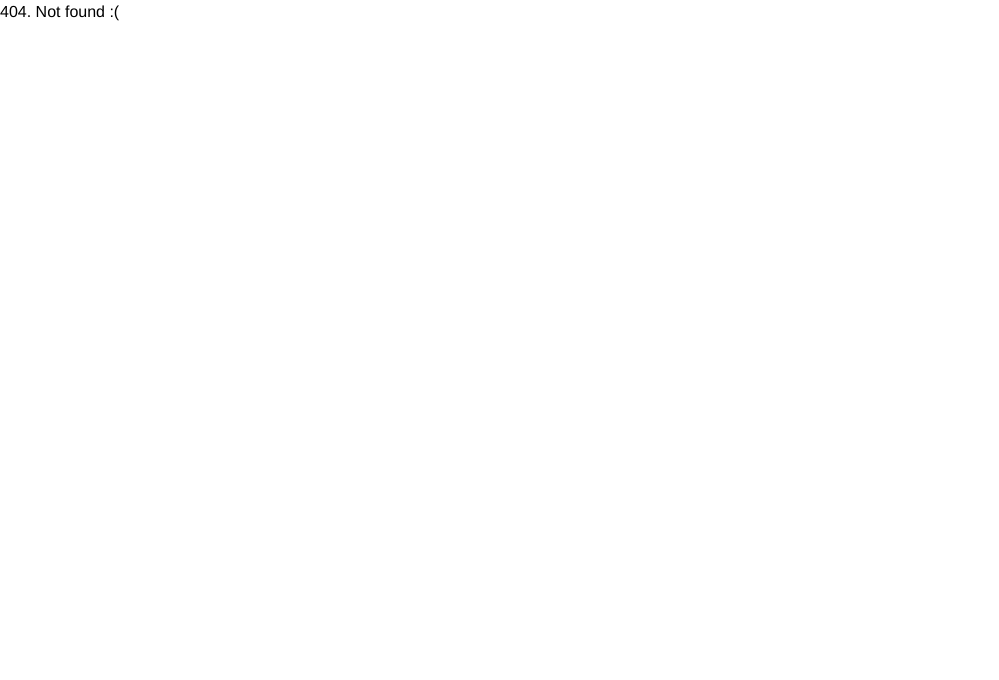
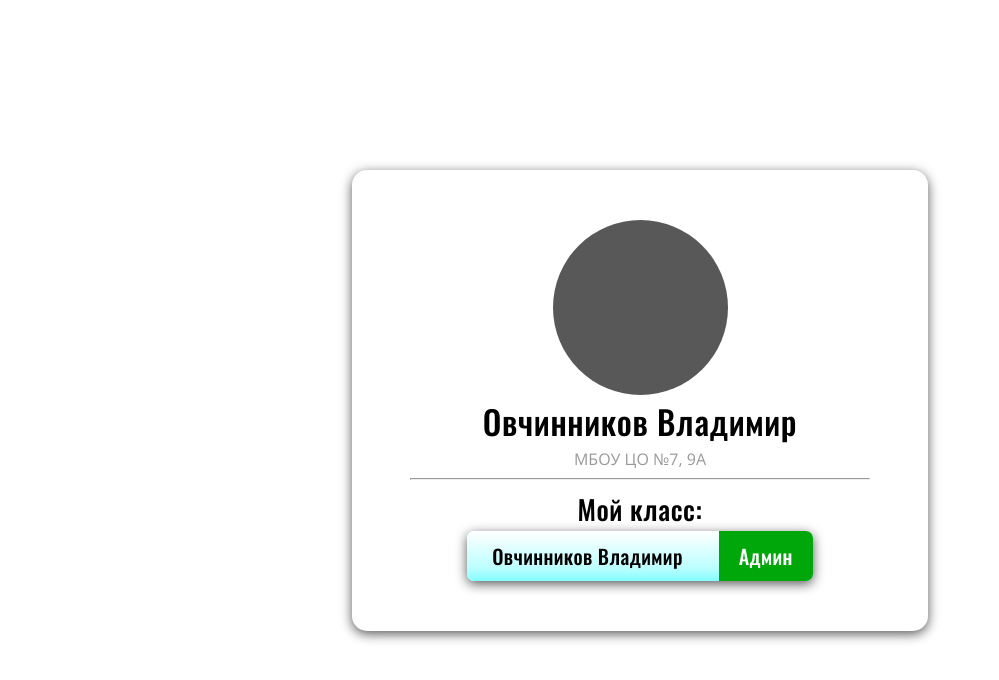
Before and after one commit to AcruxTech/akmit, a Vue app: page /#/profile in a window 1280 px wide. Before the commit this address had no page. Shown: the top 680 px of the page, without its empty margins (0-999 px from the left). Built offline with nearby package versions, Linux system fonts and the light colour scheme.

Commit message:
Сделал модальное окно, начал делать профиль

```diff
--- a/src/components/Diary/Lesson.vue
+++ b/src/components/Diary/Lesson.vue
@@ -19,7 +19,7 @@ export default {
 }
 </script>
 
-<style>
+<style scoped>
 #lesson {
   display: flex;
   flex-direction: row;
--- a/src/components/Diary/Modal.vue
+++ b/src/components/Diary/Modal.vue
@@ -6,11 +6,17 @@
         <span id='today'>28 марта 2022 года - 71 школа, 311 кабинет</span>
       </div>
       <form method='post'>
-        <input type='text' name='lesson' required value='Литература' disabled>
-        <input type='text' name='homework' required value='Учить стих' disabled>
+        <div class='wrapper'>
+          <input type='text' name='lesson' required value='Литература' :disabled='inputs.lessonInput'>
+          <img src='@/assets/icons/pencil.svg' alt='change' @click='iconClick("lessonInput")'>
+        </div>
+        <div class='wrapper'>
+          <input type='text' name='homework' required value='Учить стих' :disabled='inputs.homeworkInput'>
+          <img src='@/assets/icons/pencil.svg' alt='change' @click='iconClick("homeworkInput")'>
+        </div>
         <div id='buttons'>
-          <button id='cancel'>Отмена</button>
-          <button>Сохранить</button>
+          <button id='cancel' @click='cancel'>Отмена</button>
+          <button @click='save'>Сохранить</button>
         </div>
       </form>
     </div>
@@ -18,10 +24,33 @@
 </template>
 
 <script>
-import Day from './Day.vue'
+import Day from '@/components/Diary/Day.vue'
 
 export default {
-  components: { Day },
+  components: {
+    Day
+  },
+  data() {
+    return {
+      inputs: {
+        lessonInput: 'disabled',
+        homeworkInput: 'disabled'
+      }
+    }
+  },
+  methods: {
+    cancel(event) {
+      event.preventDefault();
+      this.$emit('close');
+    },
+    save(event) {
+      event.preventDefault();
+    },
+    iconClick(input) {
+      if(this.inputs[input]) this.inputs[input] = null;
+      else this.inputs[input] = 'disabled';
+    }
+  }
 }
 </script>
 
@@ -31,6 +60,10 @@ export default {
   width: 100%;
   height: 100vh;
   background-color: rgba(0, 0, 0, 0.5);
+}
+
+#modal.deactive {
+  display: none;
 }
 
 #modal-body {
@@ -84,15 +117,31 @@ form {
   padding: 20px 0;
 }
 
+.wrapper {
+  width: 70%;
+  position: relative;
+}
+
+img {
+  position: absolute;
+  top: calc(50% - 10px);
+  right: 10px;
+  width: 20px;
+}
+
 input{
-	width: 70%;
+	width: 100%;
   height: 5vh;
-	background: #e0dede;
+  padding-left: 20px;
+	background: #cccccc;
 	justify-content: center;
-	display: flex;
 	border: none;
 	outline: none;
 	border-radius: 5px;
+}
+
+input:enabled {
+  background: #e7e7e7;
 }
 
 input:focus {
@@ -109,7 +158,7 @@ input:focus {
   justify-content: space-between;
 }
 
-button{
+button {
 	width: 30%;
   height: 4.5vh;
 	justify-content: center;
@@ -131,12 +180,16 @@ button{
   transition: background-size .5s, color .5s;
 }
 
-button:hover{
+button:hover, #cancel:hover {
 	background-size: 100% 100%;
 }
 
 #cancel {
   background: #c75431;
-  background-image: linear-gradient(#5ba9bd, #5b96bd);
+  background-position: 0% 0%;
+  background-repeat: no-repeat;
+  background-size: 0% 100%;
+  transition: background-size .5s, color .5s;
+  background-image: linear-gradient(#dc5e38, #dc5e38);
 }
 </style>
--- a/src/components/Home/Waves.vue
+++ b/src/components/Home/Waves.vue
@@ -16,7 +16,7 @@
 </template>
 
 
-<style>
+<style scoped>
 #waves {
   margin-top: -125px;
   width: 100%;
--- /dev/null
+++ b/src/components/Profile/Person.vue
@@ -0,0 +1,53 @@
+<template>
+  <div id='person'>
+    <span id='name'>{{name}}</span>
+    <span id='role'>{{role}}</span>
+  </div>
+</template>
+
+<script>
+export default {
+  props: {
+    name: String,
+    role: String
+  }
+}
+</script>
+
+<style scoped>
+#person {
+  width: 100%;
+  height: 50px;
+  border-radius: 7px;
+	box-shadow: 0px 3px 12px #585858;
+  display: flex;
+  flex-direction: row;
+  justify-content: space-between;
+  align-items: center;
+  padding-left: 25px;
+  background: rgb(132,253,255);
+  background: linear-gradient(0deg, rgba(132,253,255,1) 0%, rgba(189,254,255,1) 27%, rgba(255,255,255,1) 100%);
+}
+
+#person span {
+  font-family: 'OswaldMedium';
+  font-style: normal;
+  font-weight: 500;
+  font-size: 20px;
+  line-height: 32px;
+  text-align: center;
+  letter-spacing: 0.02em;
+}
+
+#role {
+  border-top-right-radius: 7px;
+  border-bottom-right-radius: 7px;
+  height: 100%;
+  padding: 0 20px;
+  background-color: rgb(0, 167, 11);
+  color: #fff;
+  display: flex;
+  justify-content: center;
+  align-items: center;
+}
+</style>
--- a/src/router/index.js
+++ b/src/router/index.js
@@ -1,6 +1,7 @@
 import { createRouter, createWebHashHistory } from 'vue-router'
 import Home from '../views/Home.vue'
 import Auth from '../views/Auth.vue'
+import Profile from '../views/Profile.vue'
 import Diary from '../views/Diary.vue'
 import NotFound from '../views/NotFound.vue'
 
@@ -14,6 +15,11 @@ const routes = [
     path: '/auth',
     name: 'Auth',
     component: Auth
+  },
+  {
+    path: '/profile',
+    name: 'Profile',
+    component: Profile
   },
   {
     path: '/diary',
--- a/src/views/Diary.vue
+++ b/src/views/Diary.vue
@@ -1,10 +1,12 @@
 <template>
   <div id='diary'>
-    <Modal></Modal>
+    <transition name='fade'>
+      <Modal v-if='show' @close='closeModal'></Modal>
+    </transition>
     <div id='background'></div>
     <div id='days'>
       <div class='row'>
-        <Day></Day>
+        <Day @click='show = !show'></Day>
         <Day></Day>
         <Day></Day>
       </div>
@@ -33,11 +35,31 @@ export default {
     Sidenav,
     Day,
     Modal
+  },
+  data() {
+    return {
+      show: false
+    }
+  },
+  methods: {
+    closeModal() {
+      this.show = false;
+    }
   }
 }
 </script>
 
-<style>
+<style scoped>
+.fade-enter-active,
+.fade-leave-active {
+  transition: opacity 0.5s ease;
+}
+
+.fade-enter-from,
+.fade-leave-to {
+  opacity: 0;
+}
+
 #background {
   height: 100px;
   width: 100%;
--- a/src/views/NotFound.vue
+++ b/src/views/NotFound.vue
@@ -10,6 +10,6 @@ export default {
 }
 </script>
 
-<style>
+<style scoped>
 
 </style>
--- /dev/null
+++ b/src/views/Profile.vue
@@ -0,0 +1,99 @@
+<template>
+  <div id='profile'>
+    <div id='card'>
+      <div id='photo'></div>
+      <div id='my-info'>
+        <span id='my-name'>Овчинников Владимир</span>
+        <span id='class-name'>МБОУ ЦО №7, 9А</span>
+        <hr>
+      </div>
+      <div id='class-info'>
+        <span id='heading'>Мой класс:</span>
+        <Person name='Овчинников Владимир' role='Админ'></Person>
+      </div>
+    </div>
+  </div>
+</template>
+
+<script>
+import Person from '@/components/Profile/Person.vue';
+
+export default {
+  components: {
+    Person
+  }
+}
+</script>
+
+<style scoped>
+#profile {
+  width: 100%;
+  height: 100vh;
+  display: flex;
+  justify-content: center;
+  align-items: center;
+}
+
+#card {
+  width: 45%;
+  border-radius: 15px;
+	box-shadow: 0px 3px 12px #585858;
+  display: flex;
+  flex-direction: column;
+  justify-content: space-between;
+  align-items: center;
+  padding: 50px 0;
+}
+
+#photo {
+  width: 175px;
+  height: 175px;
+  border-radius: 87.5px;
+  background-color: #585858;
+}
+
+#my-info {
+  width: 80%;
+  display: flex;
+  flex-direction: column;
+  justify-content: space-between;
+  align-items: center;
+}
+
+#my-name, #heading {
+  font-family: 'OswaldMedium';
+  font-style: normal;
+  font-weight: 500;
+  font-size: 33px;
+  line-height: 53px;
+  text-align: center;
+  letter-spacing: 0.02em;
+  color: #000;
+}
+
+#heading {
+  font-size: 27px;
+  line-height: 43px;
+}
+
+hr {
+  width: 100%;
+}
+
+#class-name {
+  font-family: 'OpenSansRegular';
+  font-style: normal;
+  font-weight: 400;
+  font-size: 16px;
+  line-height: 22px;
+  color: #999999;
+}
+
+#class-info {
+  width: 60%;
+  display: flex;
+  flex-direction: column;
+  justify-content: space-between;
+  align-items: center;
+}
+</style>
```
Also changed, not shown: src/assets/icons/pencil.svg (added).
